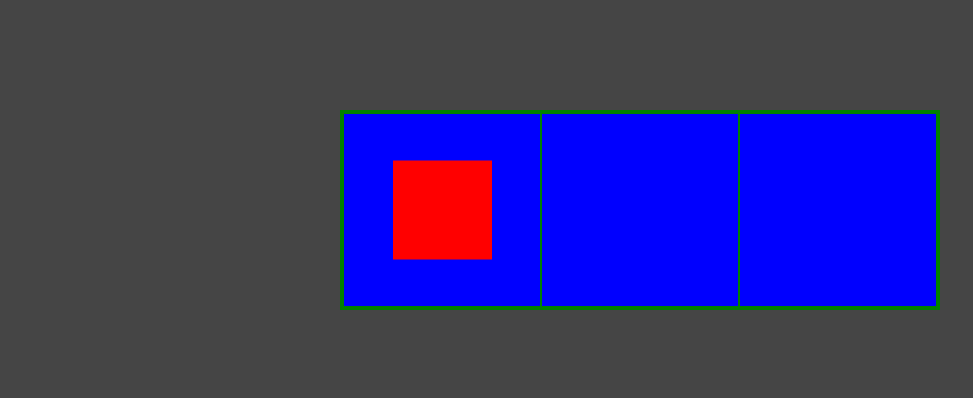
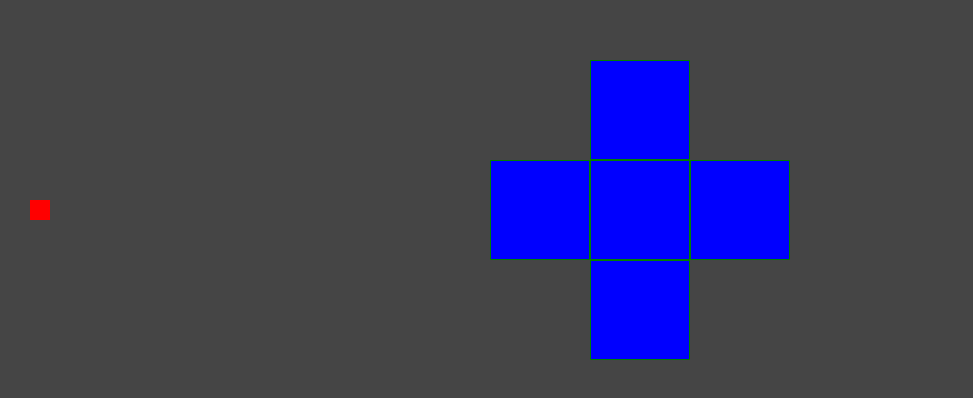
Before and after one commit to takezuu/nr_project, a plain HTML site: page front/index.html in a window 1280 px wide. Shown: the part 190-588 px from the top of the page, without its empty margins (0-973 px from the left). Drawn offline with Linux system fonts and the light colour scheme.

Commit message:
квадрат

```diff
--- a/front/index.html
+++ b/front/index.html
@@ -7,7 +7,9 @@
     <link rel="stylesheet" href="styles.css">
 </head>
 <body>
-    <div class="container">
+    <div class="grid-container">
+        <div class="square"></div>
+        <div class="square"></div>
         <div class="square"></div>
         <div class="square"></div>
         <div class="square"></div>
--- a/front/styles.css
+++ b/front/styles.css
@@ -12,14 +12,14 @@ body {
     background-color: #454545;
 }
 
-.container {
-    display: flex;
-    border: 3px solid black;
 
-    width: 600px;
-    height: 200px;
-    position: relative;
-	Border-color: green;
+
+.grid-container {
+    display: grid;
+    grid-template-rows: 1fr 1fr 1fr;
+    grid-template-columns: 1fr 1fr 1fr;
+    width: 300px;
+    height: 300px;
 }
 
 .square {
@@ -29,12 +29,40 @@ body {
 	Border-color: green;
 }
 
+.grid-container > :nth-child(1) {
+    grid-row: 1;
+    grid-column: 2;
+} /* Верхняя клетка */
+
+.grid-container > :nth-child(2) {
+    grid-row: 2;
+    grid-column: 1;
+} /* Левая клетка */
+
+.grid-container > :nth-child(3) {
+    grid-row: 2;
+    grid-column: 2;
+} /* Центральная клетка */
+
+.grid-container > :nth-child(4) {
+    grid-row: 2;
+    grid-column: 3;
+} /* Правая клетка */
+
+.grid-container > :nth-child(5) {
+    grid-row: 3;
+    grid-column: 2;
+} /* Нижняя клетка */
+
+
+
 .dot {
-    width: 99px;
-    height: 99px;
+    width: 20px;
+    height: 20px;
     background-color: red;
     position: absolute;
     top: 50%;
-    transform: translateY(-50%);
-    transition: left 0.6s ease;
+    left: 50%;
+    transform: translate(-50%, -50%);
+    transition: left 0.3s ease, top 0.3s ease;
 }
```
